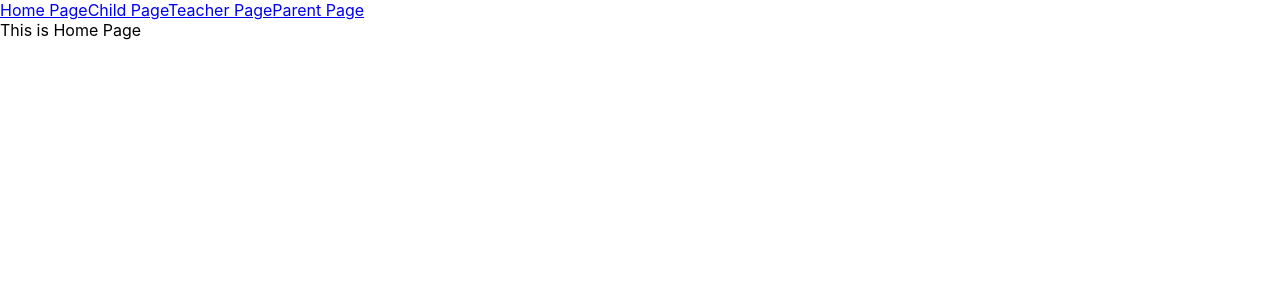
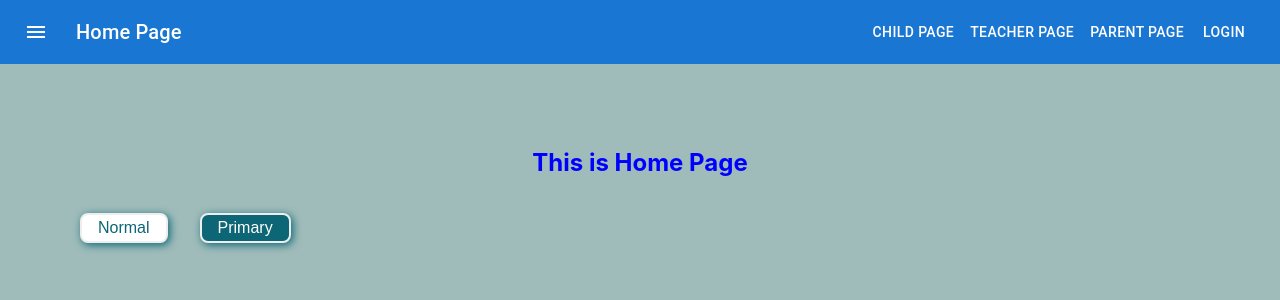
Before and after one commit to Jeck99/KinderGardenApp, a React (Create React App) app: page / in a window 1280 px wide. Shown: the top 300 px of the page. Built offline with nearby package versions, Linux system fonts and the light colour scheme.

Commit message:
Different uses & designs for style-components

```diff
--- a/package.json
+++ b/package.json
@@ -3,14 +3,20 @@
   "version": "0.1.0",
   "private": true,
   "dependencies": {
+    "@emotion/react": "^11.7.1",
+    "@emotion/styled": "^11.6.0",
+    "@mui/icons-material": "^5.2.5",
+    "@mui/material": "^5.2.7",
     "@testing-library/jest-dom": "^5.16.1",
     "@testing-library/react": "^12.1.2",
     "@testing-library/user-event": "^13.5.0",
+    "material-ui-icons": "^1.0.0-beta.36",
     "react": "^17.0.2",
     "react-dom": "^17.0.2",
     "react-router": "^6.2.1",
     "react-router-dom": "^6.2.1",
     "react-scripts": "5.0.0",
+    "styled-components": "^5.3.3",
     "web-vitals": "^2.1.2"
   },
   "scripts": {
--- a/src/components/Child/Child.component.jsx
+++ b/src/components/Child/Child.component.jsx
@@ -1,10 +1,13 @@
-import React from 'react';
-
+import React from "react";
+import { Wrapper, Title, Button } from "../../styles/styles.component";
 export default function ChildComponent() {
-
-    return (
-        <div>
-            Wellcom to Tech-Garden
-        </div>
-    );
+  return (
+    <Wrapper>
+      <Title>
+        <div>Wellcom to Tech-Garden</div>
+      </Title>
+      <Button>Normal</Button>
+      <Button primary>Primary</Button>
+    </Wrapper>
+  );
 }
--- a/src/components/Home/Home.component.jsx
+++ b/src/components/Home/Home.component.jsx
@@ -1,8 +1,35 @@
-import React from 'react';
+import React from "react";
+import styled from "styled-components";
 export default function HomeComponent() {
-    return (
-        <div>
-            This is Home Page
-        </div>
-    );
+  // Create a Wrapper component that'll render a <section> tag with some styles
+  const Wrapper = styled.section`
+    padding: 4em;
+    background: #9fbcba;
+    height: 100vh;
+  `;
+  const Title = styled.h1`
+    font-size: 1.5em;
+    text-align: center;
+    color: blue;
+  `;
+  const Button = styled.button`
+    background: ${(props) => (props.primary ? "#0d6675" : "white")};
+    color: ${(props) => (props.primary ? "white" : "#0d6675")};
+
+    font-size: 1em;
+    margin: 1em;
+    padding: 0.25em 1em;
+    border: 2px solid #eeeeee;
+    border-radius: 8px;
+    box-shadow: 2px 2px 8px #0d6675;
+  `;
+  return (
+    <Wrapper>
+      <Title>
+        <div>This is Home Page</div>
+      </Title>
+      <Button>Normal</Button>
+      <Button primary>Primary</Button>
+    </Wrapper>
+  );
 }
--- a/src/components/Navbar/Navbar.component.jsx
+++ b/src/components/Navbar/Navbar.component.jsx
@@ -1,14 +1,38 @@
 import React from 'react';
 import { Link } from 'react-router-dom';
-
+import AppBar from '@mui/material/AppBar';
+import Box from '@mui/material/Box';
+import Toolbar from '@mui/material/Toolbar';
+import Typography from '@mui/material/Typography';
+import Button from '@mui/material/Button';
+import IconButton from '@mui/material/IconButton';
+import MenuIcon from '@mui/icons-material/Menu';
 const NavbarComponent = () => {
 
     return (
         <>
-            <Link to="/">Home Page</Link>
-            <Link to="/child">Child Page</Link>
-            <Link to="/teacher">Teacher Page</Link>
-            <Link to="/parent">Parent Page</Link>
+            <Box sx={{ flexGrow: 1, backgroundColor: 'primary.dark', '&:hover': { backgroundColor: 'primary.light' } }}>
+                <AppBar position="static">
+                    <Toolbar>
+                        <IconButton
+                            size="large"
+                            edge="start"
+                            color="inherit"
+                            aria-label="menu"
+                            sx={{ mr: 2 }}
+                        >
+                            <MenuIcon />
+                        </IconButton>
+                        <Typography variant="h6" component="div" sx={{ flexGrow: 1 }}>
+                            <Link to="/" style={{ textDecoration: 'none', color: 'white' }}>Home Page</Link>
+                        </Typography>
+                        <Button color="inherit"><Link style={{ textDecoration: 'none', color: 'white' }} to="/child">Child Page</Link></Button>
+                        <Button color="inherit"><Link style={{ textDecoration: 'none', color: 'white' }} to="/teacher">Teacher Page</Link></Button>
+                        <Button color="inherit"><Link style={{ textDecoration: 'none', color: 'white' }} to="/parent">Parent Page</Link></Button>
+                        <Button color="inherit">Login</Button>
+                    </Toolbar>
+                </AppBar>
+            </Box>
         </>
     )
 }
--- a/src/components/Parent/Parent.component.jsx
+++ b/src/components/Parent/Parent.component.jsx
@@ -1,10 +1,19 @@
-import React from 'react';
+import React from "react";
+import styled from "styled-components";
 
 export default function ParentComponent() {
-
-    return (
-        <div>
-            Wellcom dear perant
-        </div>
-    );
+  const Text = styled.h1`
+    font-size: 40px;
+    text-align: center;
+    color: blue;
+  `;
+  const BiggerText = styled(Text)`
+    font-size: 100px;
+  `;
+  return (
+    <div>
+      <Text>Wellcom dear</Text>
+      <BiggerText>perant</BiggerText>
+    </div>
+  );
 }
--- a/src/components/Teacher/Teacher.component.jsx
+++ b/src/components/Teacher/Teacher.component.jsx
@@ -1,10 +1,15 @@
-import React from 'react';
+import React from "react";
+import { Wrapper, Title, Button } from "../../styles/styles-props.component";
 
 export default function TeacherComponent() {
-
-    return (
-        <div>
-            Wellcom dear techer
-        </div>
-    );
+  return (
+    <Wrapper bg="yellow" co="red">
+        Wrapper
+      <Title>
+        <div>Wellcom dear techer</div>
+      </Title>
+      <Button>Normal</Button>
+      <Button primary>Primary</Button>
+    </Wrapper>
+  );
 }
--- /dev/null
+++ b/src/styles/styles-props.component.jsx
@@ -0,0 +1,24 @@
+import styled from "styled-components";
+// Create a Wrapper component that'll render a <section> tag with some styles
+export const Wrapper = styled.section`
+background: ${props => props.bg};
+color: ${props =>props.co};
+  padding: 4em;
+  height: 100vh;
+`;
+export const Title = styled.h1`
+  font-size: 1.5em;
+  text-align: center;
+  color: blue;
+`;
+export const Button = styled.button`
+  background: ${(props) => (props.primary ? "#0d6675" : "white")};
+  color: ${(props) => (props.primary ? "white" : "#0d6675")};
+
+  font-size: 1em;
+  margin: 1em;
+  padding: 0.25em 1em;
+  border: 2px solid #eeeeee;
+  border-radius: 8px;
+  box-shadow: 2px 2px 8px #0d6675;
+`;
--- /dev/null
+++ b/src/styles/styles.component.js
@@ -0,0 +1,23 @@
+import styled from "styled-components";
+// Create a Wrapper component that'll render a <section> tag with some styles
+export const Wrapper = styled.section`
+  padding: 4em;
+  background: #9fbcba;
+  height: 100vh;
+`;
+export const Title = styled.h1`
+  font-size: 1.5em;
+  text-align: center;
+  color: blue;
+`;
+export const Button = styled.button`
+  background: ${(props) => (props.primary ? "#0d6675" : "white")};
+  color: ${(props) => (props.primary ? "white" : "#0d6675")};
+
+  font-size: 1em;
+  margin: 1em;
+  padding: 0.25em 1em;
+  border: 2px solid #eeeeee;
+  border-radius: 8px;
+  box-shadow: 2px 2px 8px #0d6675;
+`;
```
